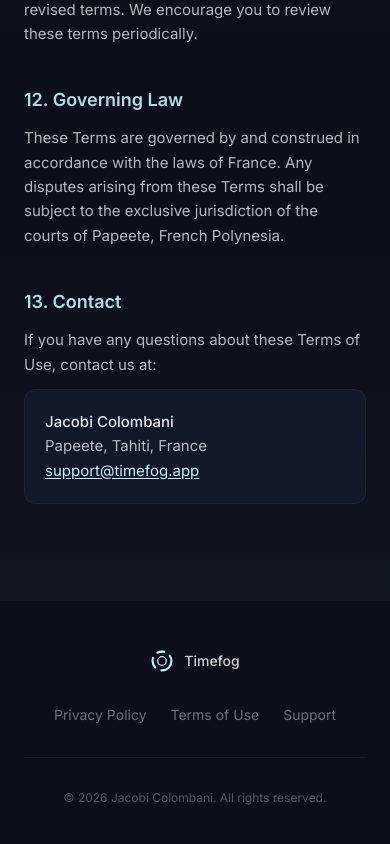
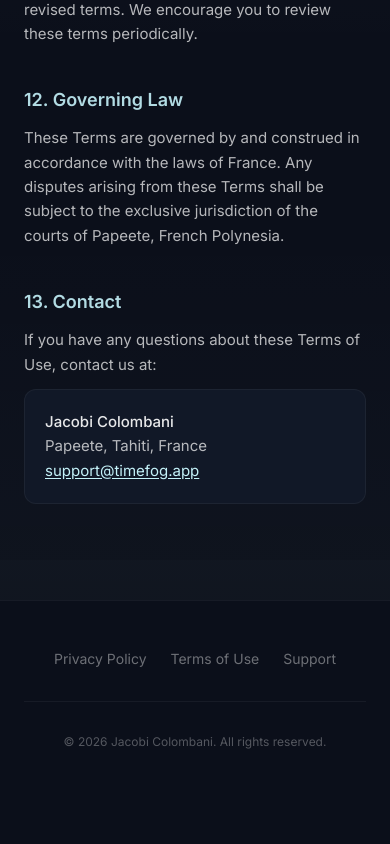
Before and after one commit to Kyrielcolombani/timefog-website, a Next.js app: page /terms in a window 390 px wide. Shown: the part 2816-3660 px from the top of the page. After the commit the page ends 3614 px from the top, so only its background shows below. Built offline with nearby package versions, Linux system fonts and the light colour scheme.

Commit message:
Remove footer logo, fix text overflow on mobile

```diff
--- a/src/app/page.tsx
+++ b/src/app/page.tsx
@@ -162,10 +162,10 @@
               <span className="text-gradient">Hyperfocus</span>
             </h1>
 
-            <p className="animate-fade-in-delay-1 mx-auto mt-6 max-w-4xl text-lg leading-relaxed text-white/60 sm:text-xl whitespace-nowrap">
+            <p className="animate-fade-in-delay-1 mx-auto mt-6 max-w-4xl text-lg leading-relaxed text-white/60 sm:text-xl sm:whitespace-nowrap">
               Ever spend too long on one thing and realize you ran out of time for everything else?
             </p>
-            <p className="animate-fade-in-delay-1 mx-auto mt-1 max-w-4xl text-lg leading-relaxed text-white/60 sm:text-xl whitespace-nowrap">
+            <p className="animate-fade-in-delay-1 mx-auto mt-1 max-w-4xl text-lg leading-relaxed text-white/60 sm:text-xl sm:whitespace-nowrap">
               Timefog makes that visible. In real time.
             </p>
 
@@ -197,10 +197,10 @@
                 Everything you need to{" "}
                 <span className="text-gradient">balance your day</span>
               </h2>
-              <p className="mx-auto mt-4 max-w-4xl text-base text-white/50 whitespace-nowrap">
+              <p className="mx-auto mt-4 max-w-4xl text-base text-white/50 sm:whitespace-nowrap">
                 Timefog gives you a clear picture of where your time goes,
               </p>
-              <p className="mx-auto mt-1 max-w-4xl text-base text-white/50 whitespace-nowrap">
+              <p className="mx-auto mt-1 max-w-4xl text-base text-white/50 sm:whitespace-nowrap">
                 so you can make better trade-offs before it is too late.
               </p>
             </div>
@@ -232,10 +232,10 @@
                 <div className="absolute left-1/2 top-1/2 h-[400px] w-[600px] -translate-x-1/2 -translate-y-1/2 rounded-full bg-brand-light/5 blur-3xl" />
               </div>
 
-              <h2 className="mx-auto text-3xl font-bold tracking-tight sm:text-4xl whitespace-nowrap">
+              <h2 className="mx-auto text-3xl font-bold tracking-tight sm:text-4xl sm:whitespace-nowrap">
                 Stop losing time without realizing it
               </h2>
-              <p className="mx-auto mt-4 text-base text-white/50 whitespace-nowrap">
+              <p className="mx-auto mt-4 text-base text-white/50 sm:whitespace-nowrap">
                 Download Timefog and start seeing where your hours actually go.
               </p>
               <div className="mt-8">
--- a/src/components/Footer.tsx
+++ b/src/components/Footer.tsx
@@ -4,36 +4,7 @@
   return (
     <footer className="border-t border-white/5 bg-surface">
       <div className="section-container py-12">
-        <div className="flex flex-col items-center justify-between gap-8 sm:flex-row">
-          <div className="flex items-center gap-2.5">
-            <svg
-              width="24"
-              height="24"
-              viewBox="0 0 28 28"
-              fill="none"
-              xmlns="http://www.w3.org/2000/svg"
-            >
-              <circle
-                cx="14"
-                cy="14"
-                r="11"
-                stroke="#C4F2F9"
-                strokeWidth="2.5"
-                strokeDasharray="18 8 12 8 8 8"
-                strokeLinecap="round"
-              />
-              <circle
-                cx="14"
-                cy="14"
-                r="5"
-                fill="#0B0F1A"
-                stroke="#C4F2F9"
-                strokeWidth="1.5"
-              />
-            </svg>
-            <span className="text-sm font-medium text-white/80">Timefog</span>
-          </div>
-
+        <div className="flex flex-col items-center justify-center gap-8">
           <nav className="flex items-center gap-6">
             <Link
               href="/privacy"
```
